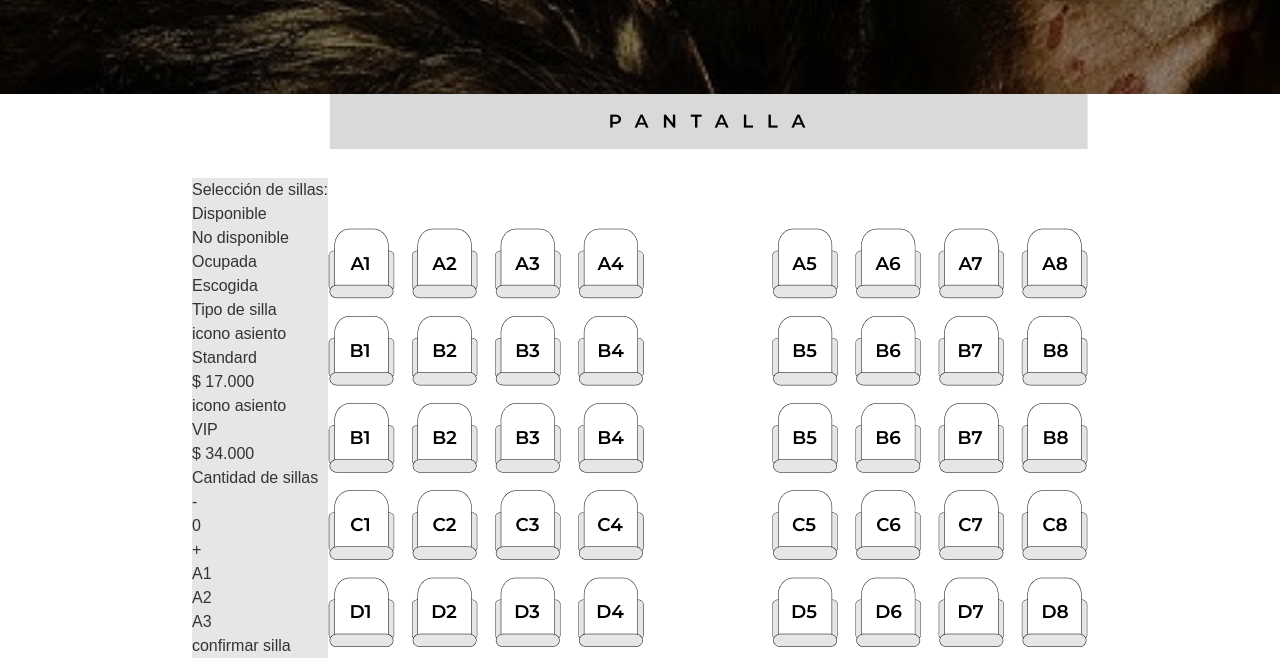
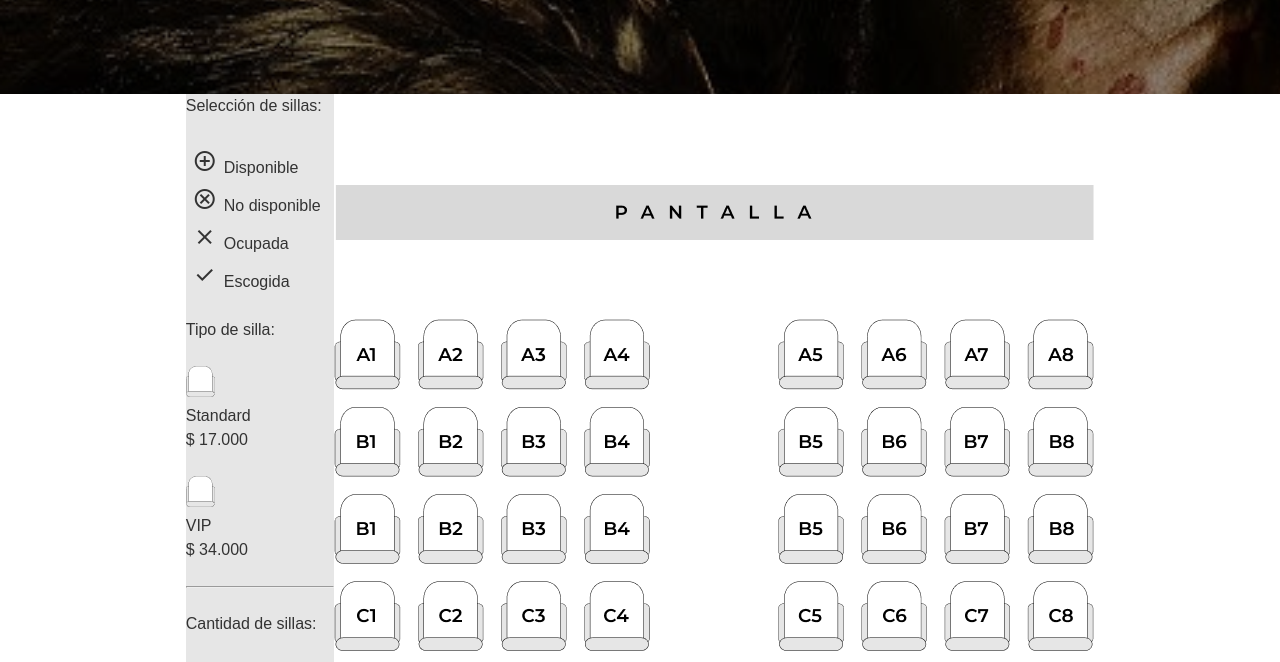
Before and after one commit to JulianPotesV/PELI-TIME, a plain HTML site: page elegir-asientos.html in a window 1280 px wide. Shown: the part 255-917 px from the top of the page. Drawn offline with nearby package versions, Linux system fonts and the light colour scheme.

Commit message:
Se añaden los iconos correspondintes a la interzas

```diff
--- a/elegir-asientos.html
+++ b/elegir-asientos.html
@@ -8,6 +8,7 @@
     <link rel="stylesheet" href="css/global.css">
     <link rel="stylesheet" href="css/menu.css">
     <link rel="stylesheet" href="css/footer.css">
+    <link href="https://fonts.googleapis.com/css2?family=Material+Symbols+Outlined" rel="stylesheet" />
     <title>Elegir asientos</title>
 </head>
 <body>
@@ -19,44 +20,48 @@
     </div>
     <div id="contenedor-asientos">
         <div id="informacion-asientos">
-            <p>Selección de sillas:</p>
-            <p>Disponible</p>
-            <p>No disponible</p>
-            <p>Ocupada</p>
-            <p>Escogida</p>
+            <p class="titulos-sillas">Selección de sillas:</p><br>
+            <p><span id="circulo-verde" class="material-symbols-outlined">add_circle</span>Disponible</p>
+            <p><span id="circulo-rojo" class="material-symbols-outlined">cancel</span>No disponible</p>
+            <p><span class="material-symbols-outlined">close</span>Ocupada</p>
+            <p><span id="escogida" class="material-symbols-outlined">check</span>Escogida</p><br>
 
-            <p>Tipo de silla</p>
-            <div>icono asiento</div>
-            <div>
-                <div>Standard</div>
-                <div>$ 17.000</div>
+            <p class="titulos-sillas">Tipo de silla:</p><br>
+            <div class="contenedor-precio-silla">
+                <div><img src="assets/seleccionar-asientos/silla.png" alt="icono de la silla seleccionada"></div>
+                <div class="etiqueta-precio">
+                    <div>Standard</div>
+                    <div class="precio-estandar">$ 17.000</div> <br>
+                </div>
             </div>
 
-            <div>icono asiento</div>
-            <div>
-                <div>VIP</div>
-                <div>$ 34.000</div>
-            </div>
-
+            <div class="contenedor-precio-silla">
+                <div><img src="assets/seleccionar-asientos/silla.png" alt=""></div>
+                <div class="etiqueta-precio">
+                    <div>VIP</div>
+                    <div class="precio-estandar">$ 34.000</div>
+                </div>
+            </div><br>
+            <hr><br>
+            <p class="titulos-sillas">Cantidad de sillas:</p><br>
             <div id="cantidad-de-sillas">
-                <p>Cantidad de sillas</p>
-                <div>-</div>
-                <div>0</div>
-                <div>+</div>
-            </div>
-
+                <div class="botones-adicionar-quitar">-</div>
+                <div id="boton-numero">0</div>
+                <div class="botones-adicionar-quitar">+</div>
+            </div> <br>
+            <p class="titulos-sillas">Sillas seleccionadas:</p><br>
             <div id="sillas-seleccionadas">
-                <div>A1</div>
-                <div>A2</div>
-                <div>A3</div>
-            </div>
-            <div id="confirmar-silla">confirmar silla</div>
+                <div class="id-silla-seleccionada">A1</div>
+                <div class="id-silla-seleccionada">A2</div>
+                <div class="id-silla-seleccionada">A3</div>
+            </div> <br>
+            <div id="confirmar-silla">Confirmar silla</div>
 
 
 
         </div>
         <div id="sala">
-            <img src="assets/seleccionar-asientos/sala.png" alt="">
+            <img src="assets/seleccionar-asientos/sala.png" alt="esquema sala de cine">
         </div>
     </div>
 
```
